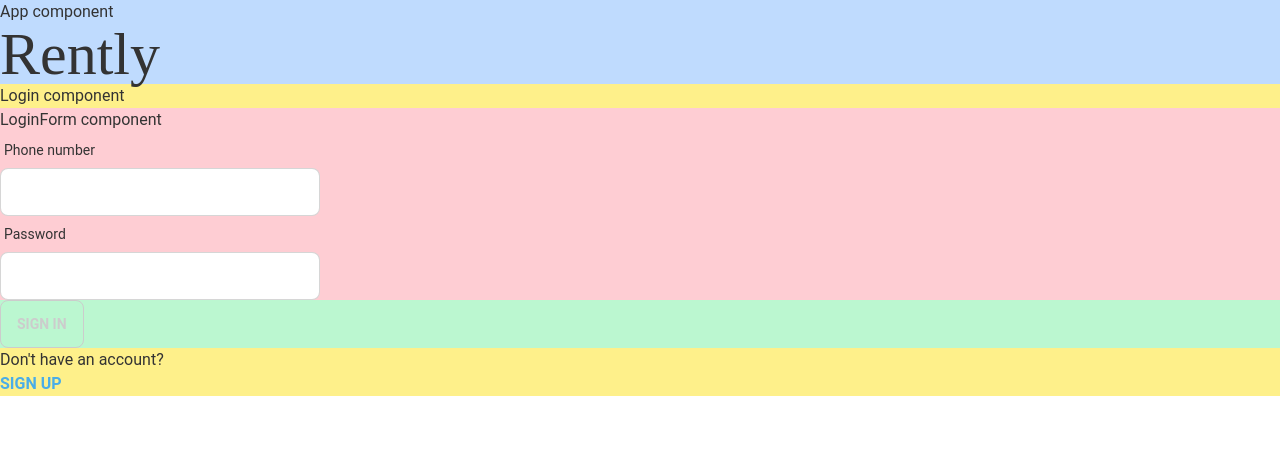
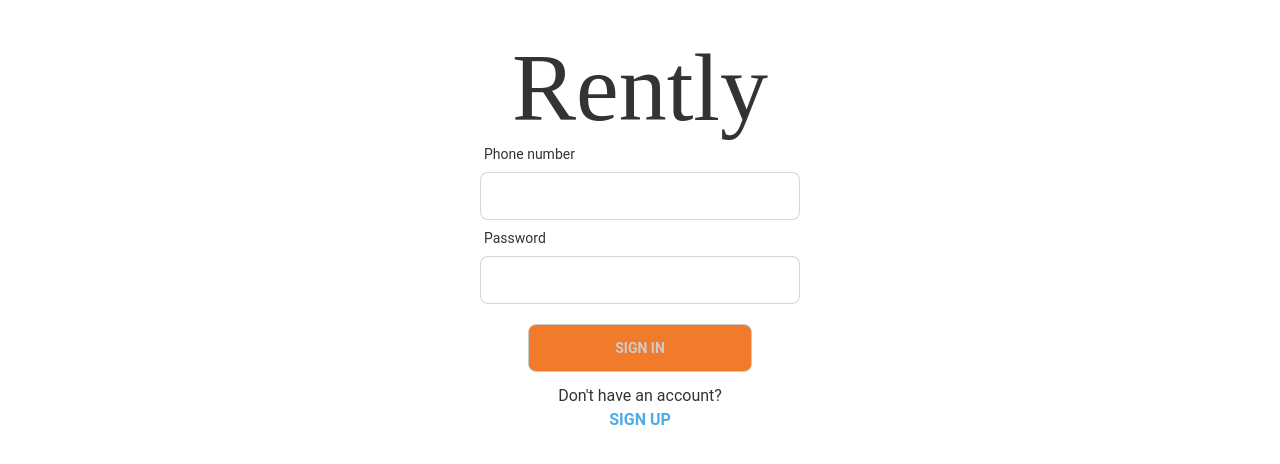
Before and after one commit to viviankwok/rently-landingpage, a React (Create React App) app in the folder client/: page / in a window 1280 px wide. Shown: the top 464 px of the page. Built offline with nearby package versions, Linux system fonts and the light colour scheme.

Commit message:
updated css

```diff
--- a/client/src/App.js
+++ b/client/src/App.js
@@ -2,9 +2,8 @@ import Login from "./components/Login";
 
 function App() {
   return (
-    <div className="App bg-blue-200">
-      App component
-      <div className="text-6xl logo">Rently</div>
+    <div className="App h-screen ">
+      <div className="text-8xl logo flex justify-center pt-10">Rently</div>
       <Login />
     </div>
   );
--- a/client/src/components/Login.js
+++ b/client/src/components/Login.js
@@ -51,16 +51,15 @@ const Login = () => {
   };
 
   return (
-    <div className="bg-yellow-200">
+    <div>
       <ReactContext.Provider value={{ reset }}>
-        Login component
         <LoginForm formData={formData} setFormData={setFormData} />
         <Modal
           handleSignIn={handleSignIn}
           loginSuccess={loginSuccess}
           error={error}
         />
-        <div>Don't have an account?</div>
+        <div className="flex justify-center">Don't have an account?</div>
         <ModalRegister />
         {/* loginSuccess state: {JSON.stringify(loginSuccess)}
         <br />
--- a/client/src/components/LoginForm.js
+++ b/client/src/components/LoginForm.js
@@ -14,8 +14,7 @@ const LoginForm = (props) => {
   };
 
   return (
-    <div className="bg-rose-200">
-      LoginForm component
+    <div className="flex justify-center">
       <form className="login-form">
         {/* INPUT - PHONE NUMBER */}
 
@@ -24,7 +23,7 @@ const LoginForm = (props) => {
         </label>
         <input
           type="number"
-          className="input input-bordered w-full max-w-xs"
+          className="input input-bordered w-96 max-w-xs"
           onChange={handlePhoneChange}
           value={props.formData.phoneNumber}
         />
@@ -35,7 +34,7 @@ const LoginForm = (props) => {
         </label>
         <input
           type="text"
-          className="input input-bordered w-full max-w-xs"
+          className="input input-bordered w-96 max-w-xs"
           onChange={handlePasswordChange}
           value={props.formData.password}
         />
--- a/client/src/components/Modal.js
+++ b/client/src/components/Modal.js
@@ -9,23 +9,25 @@ const Modal = (props) => {
     reactCtx.reset();
   };
   return (
-    <div className="bg-green-200">
+    <div className="flex justify-center">
       {/* VALIDATION MESSAGES */}
-      <div>
-        {props.error === "user not found"
-          ? "Enter a valid phone number."
-          : props.error === "password mismatch"
-          ? "Enter a valid password"
-          : ""}
+      <div className="mt-2">
+        {props.error === "user not found" ? (
+          <p className="text-error font-bold">Enter a valid phone number.</p>
+        ) : props.error === "password mismatch" ? (
+          <p className="text-error font-bold">Enter a valid password.</p>
+        ) : (
+          " "
+        )}
+        {/* BUTTON */}
+        <label
+          for="my-modal"
+          className="btn modal-open w-56 my-3 bg-accent hover:bg-primary"
+          onClick={() => props.handleSignIn()}
+        >
+          sign in
+        </label>{" "}
       </div>
-      {/* BUTTON */}
-      <label
-        for="my-modal"
-        className="btn modal-open"
-        onClick={() => props.handleSignIn()}
-      >
-        sign in
-      </label>
       {/* MODAL */}
       <input type="checkbox" id="my-modal" className="modal-toggle" />
       {props.loginSuccess ? (
--- a/client/src/components/ModalRegister.js
+++ b/client/src/components/ModalRegister.js
@@ -44,12 +44,14 @@ const ModalRegister = () => {
   return (
     <div>
       {/* BUTTON  */}
+      <div className="flex justify-center">
         <label
           for="my-modal-2"
           className="modal-button font-bold uppercase text-primary hover:text-secondary "
         >
           sign up
         </label>
+      </div>
 
       {/* MODAL */}
       <input type="checkbox" id="my-modal-2" className="modal-toggle" />
@@ -57,13 +59,13 @@ const ModalRegister = () => {
         <div className="modal-box">
           <label
             for="my-modal-2"
-            className="btn btn-sm btn-circle absolute right-2 top-2"
+            className="btn btn-sm btn-circle absolute right-2 top-2 hover:bg-secondary"
             onClick={handleExitReg}
           >
             ✕
           </label>
 
-          <h3 className="font-bold text-lg">Sign Up</h3>
+          <h3 className="font-bold text-4xl flex justify-center">Sign Up</h3>
           <p className="py-4">
             <RegForm
               regFormData={regFormData}
@@ -84,7 +86,10 @@ const ModalRegister = () => {
               )}
             </div>
 
-            <label className="btn" onClick={handleRegister}>
+            <label
+              className="btn bg-primary hover:bg-secondary"
+              onClick={handleRegister}
+            >
               create account
             </label>
           </div>
```
Lines whose indentation alone changed are shown as unchanged.
